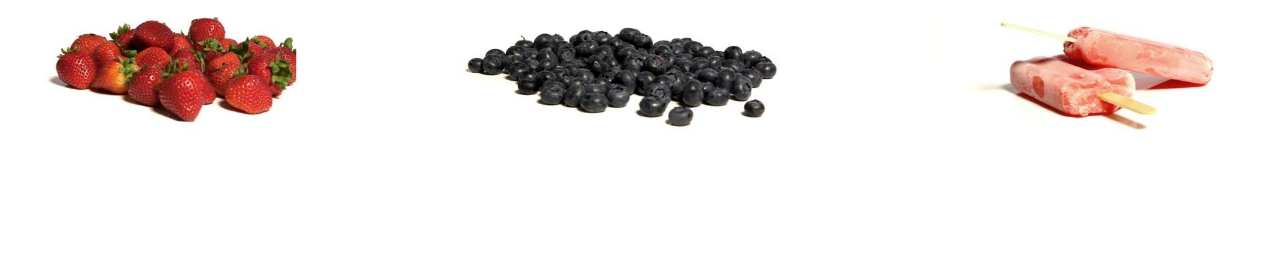
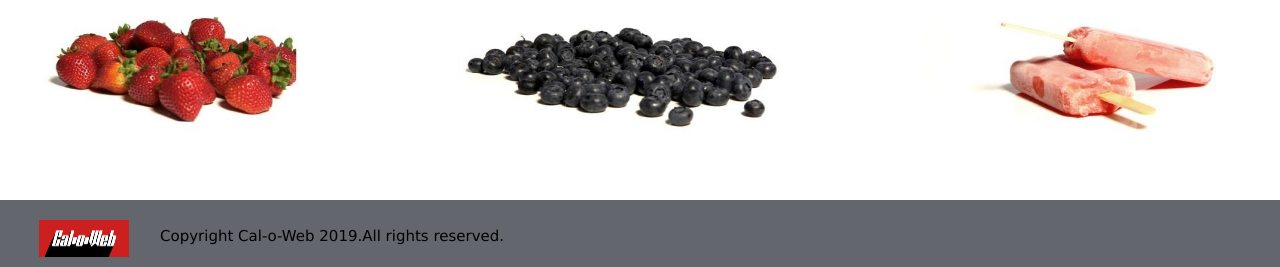
Before and after one commit to Andrei2498/Cal-o-web-3, a PHP site: page / in a window 1280 px wide. Shown: the part 764-1031 px from the top of the page. Before the commit the page ends 895 px from the top, so only its background shows below. Run offline with PHP 8.4, Linux system fonts and the light colour scheme.

Commit message:
Footer main page

```diff
--- a/css/login.css
+++ b/css/login.css
@@ -56,12 +56,12 @@ padding-right: 40%;
      background-color: #cc2020;
 }
 
+/* ----- AICI AVEM FOOTERUL ------ */
 footer{
   height:10%;
   background-color:#64666d;
   padding-bottom: 1%;
 }
-/* ----- AICI AVEM FOOTERUL ------ */
 footer ul{
     list-style-type: none;
     margin: 0;
--- a/css/style.css
+++ b/css/style.css
@@ -106,3 +106,35 @@ img {
 @media only screen and (max-width: 300px) {
   .text {font-size: 11px}
 }
+
+/* ----- AICI AVEM FOOTERUL ------ */
+footer{
+  height:10%;
+  background-color:#64666d;
+  padding-top: 10px;
+}
+footer ul{
+    list-style-type: none;
+    margin: 0;
+    padding: 0;
+    overflow: hidden;
+}
+footer ul li{
+    padding-left: 2%;
+    width: 160px;
+    float: left;
+}
+footer img{
+    padding-top:3%;
+    padding-bottom: 10px;
+    height: 50px;
+    width: 90px;
+}
+#image{
+    padding-top: 5%;
+    margin-left: 10%;
+}
+li p{
+    padding-top: 3%;
+    padding-left: 10px;
+}
--- a/html/login.html
+++ b/html/login.html
@@ -31,9 +31,6 @@
         </form>
         </div>
         <footer>
-            <!-- <div id="image">
-            <img src="../image/banner-2.0.png" height="35" width="120"> Copyright Cal-o-Web 2019.All rights reserved.
-            </div> -->
             <ul>
                 <li><div id="image">
                         <img src="../image/banner-2.0.png" height="35" width="120">
--- a/index.html
+++ b/index.html
@@ -22,17 +22,26 @@
             <div class="mySlides fade">
               <img src="image/images.jpg" style="height: 700px; width:100%">
             </div>
-            <div class="mySlides fade">
+            <!-- <div class="mySlides fade">
               <img src="image/Calories.jpg" style="width:100%">
-            </div>
+            </div> -->
             <div style="opacity: 0;">
               <span class="dot"></span>
               <span class="dot"></span>
               <span class="dot"></span>
             </div>
         </div>
-    </body>
-
+        <footer>
+          <ul>
+            <li><div id="image">
+                  <img src="image/banner-2.0.png" height="35" width="120">
+                </div>
+            </li>
+            <div>
+              <p>Copyright Cal-o-Web 2019.All rights reserved.</p>
+            </div>
+          </ul>
+        </footer>
         <script>
             var slideIndex = 0;
             showSlides();
@@ -54,4 +63,6 @@
               setTimeout(showSlides, 5000);
             }
         </script>
+    </body>
+
 </html>
```
Also changed, not shown: css/register.css (+28 -0 lines), html/Register.html (+9 -0 lines). Lines whose indentation alone changed are shown as unchanged.
